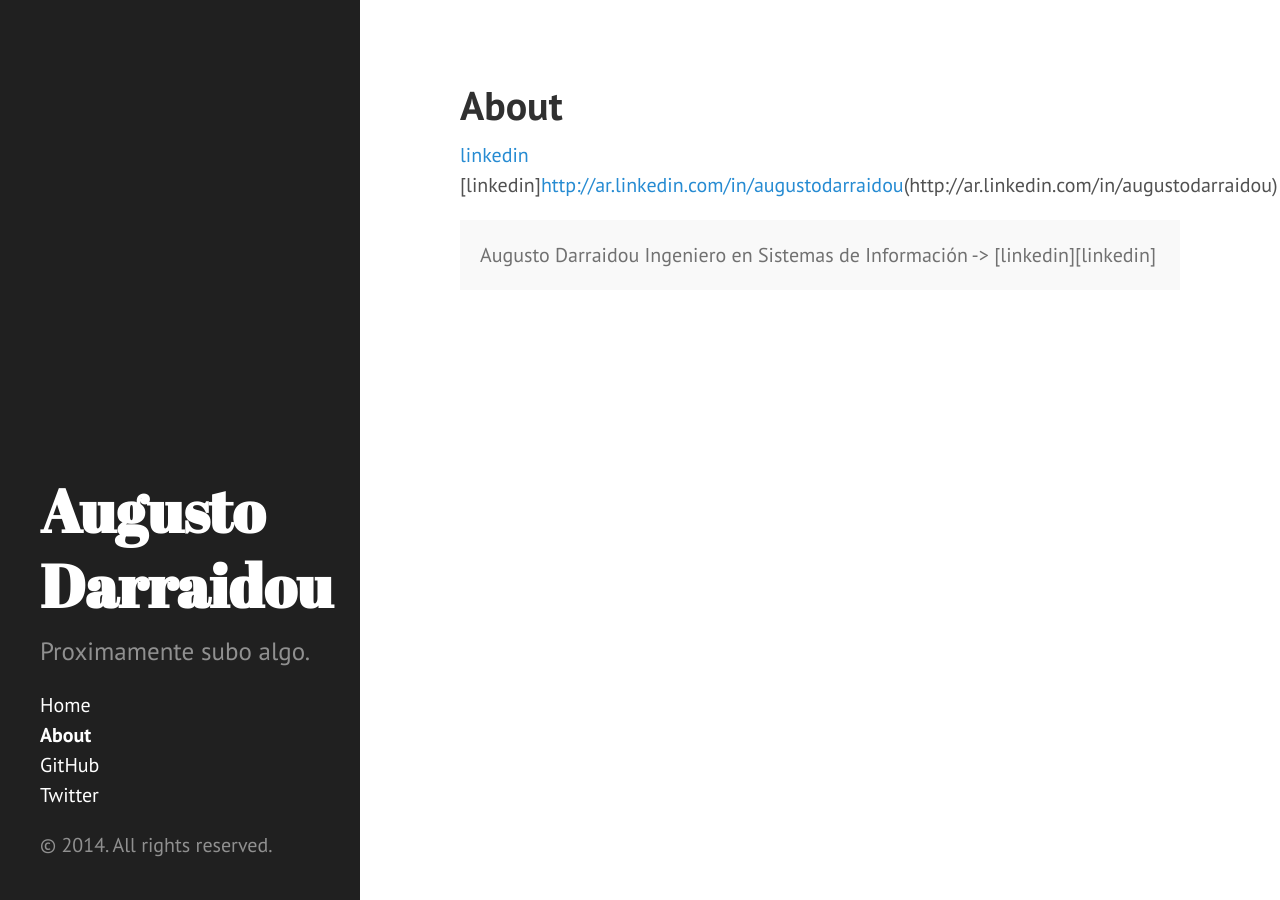
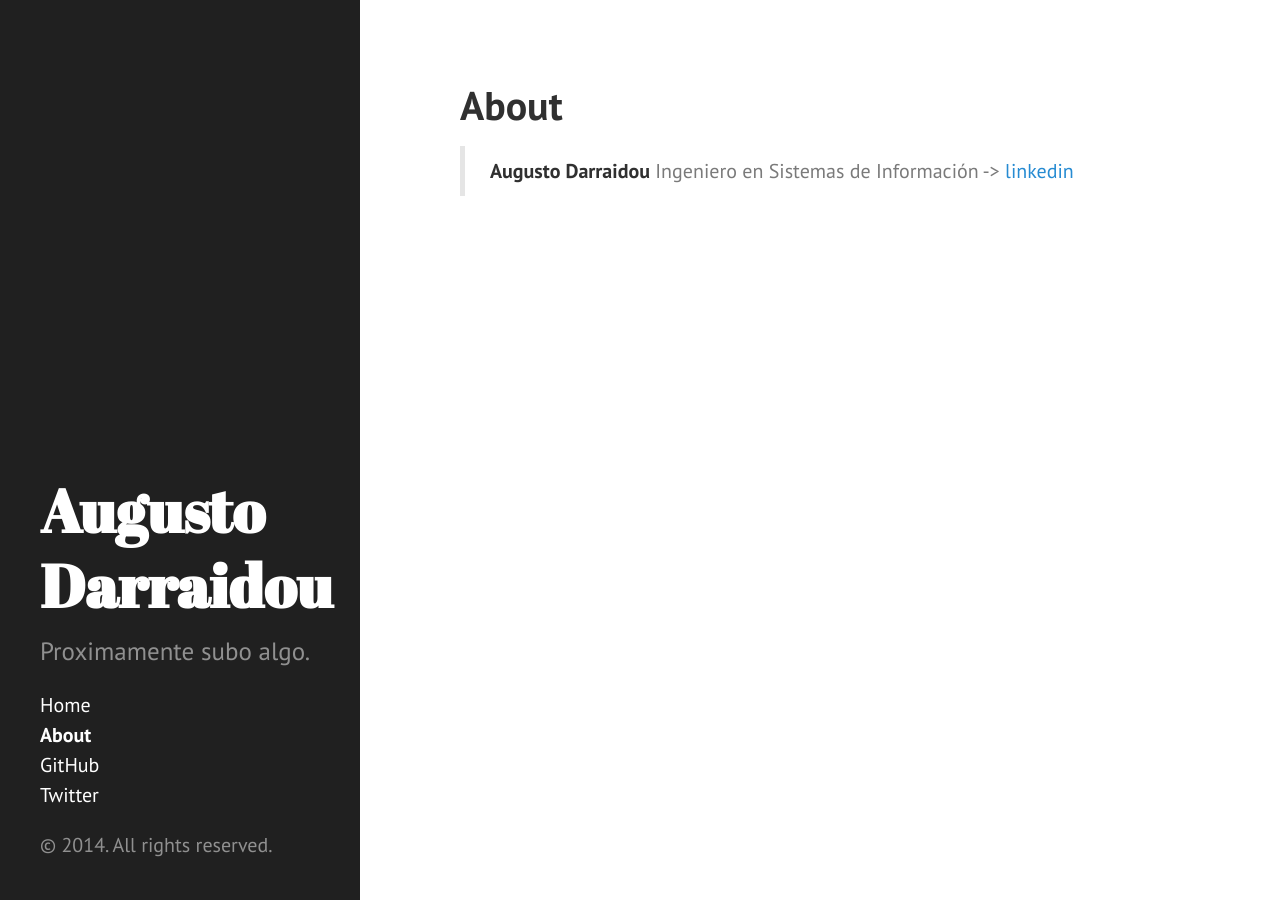
Before and after one commit to adarraidou/adarraidou.github.io, a Jekyll site: the page built from about.md, in a window 1280 px wide. Built offline with Jekyll 4.4.1, drawn with Linux system fonts in a browser that asks for light colours.

Commit message:
Update about.md

```diff
--- a/about.md
+++ b/about.md
@@ -2,13 +2,10 @@
 layout: page
 title: About
 ---
-[linkedin][linkedin]
-[linkedin][http://ar.linkedin.com/in/augustodarraidou]
-[linkedin](http://ar.linkedin.com/in/augustodarraidou)
-<p class="message">
-  Augusto Darraidou
+
+>  **Augusto Darraidou**
   Ingeniero en Sistemas de Información ->  [linkedin][linkedin]
-</p>
+
 
 
 [linkedin]:http://ar.linkedin.com/in/augustodarraidou
```
